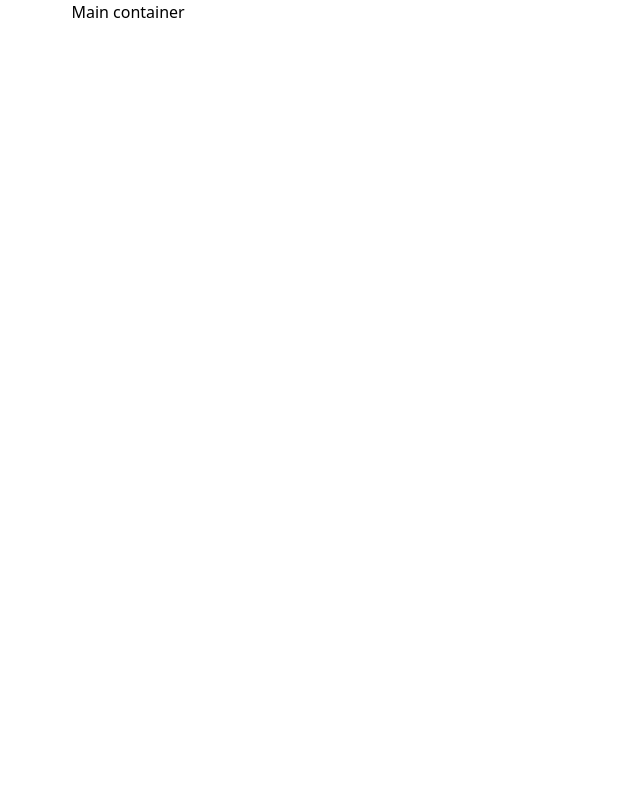
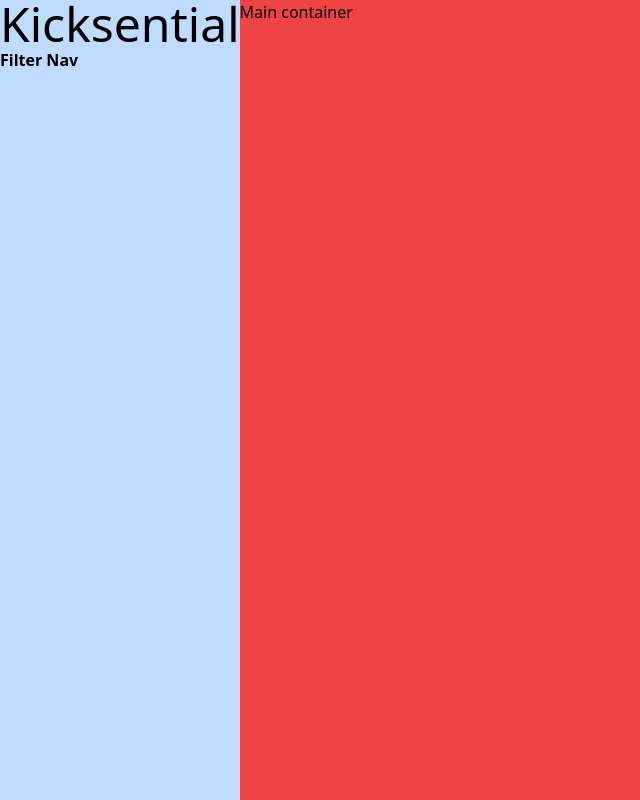
Before and after one commit to MakaChikava/E-Commerce, a React (Create React App) app in the folder kicksential/: page / in a window 1280 px wide. Shown: the whole page, without its empty margins (0-640 px from the left). Built offline with nearby package versions, Linux system fonts and the light colour scheme.

Commit message:
begining layout

```diff
--- a/kicksential/src/App.js
+++ b/kicksential/src/App.js
@@ -5,7 +5,10 @@
   return (
     <div className='flex'>
       <Filter/>
-<h1>Main container</h1>
+      <div className='flex flex-col w-full h-screen bg-red-500'>
+        <h1>Main container</h1>
+      </div>
+
     </div>
   );
 }
--- a/kicksential/src/components/filterNav.jsx
+++ b/kicksential/src/components/filterNav.jsx
@@ -1,7 +1,8 @@
 const filter = () => {
     return (
-        <div className="flex">
-        <h1 className="text-white">Filter Nav</h1>
+        <div className="bg-blue-200 flex flex-col w-1/5">
+            <h1 className="flex justify-center text-5xl">Kicksential</h1>
+        <h1 className="font-bold">Filter Nav</h1>
         </div>
     );
 }
```
